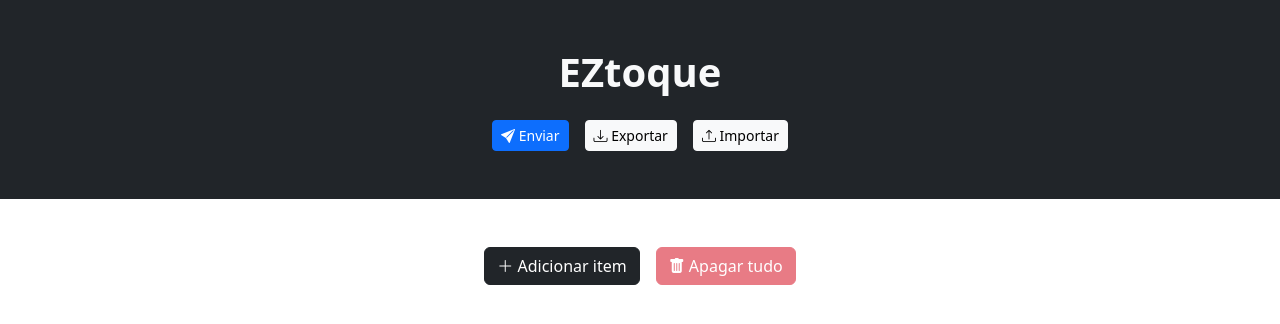
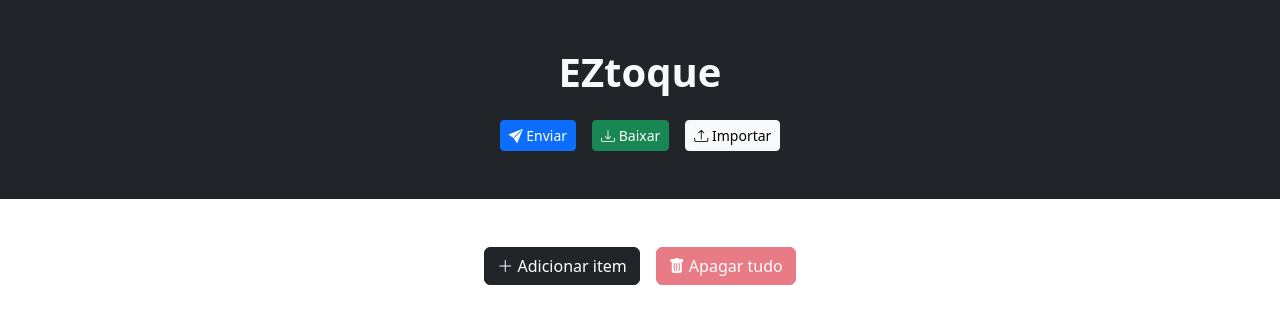
Before and after one commit to benhurk/Meu-Estoque, a React (Vite) app: page / in a window 1280 px wide. Shown: the top 324 px of the page. Built offline with nearby package versions, Linux system fonts and the light colour scheme.

Commit message:
Changed the color and the text for more clarity

```diff
--- a/src/components/DownloadBtn/index.tsx
+++ b/src/components/DownloadBtn/index.tsx
@@ -10,9 +10,12 @@ export default function DownloadBtn() {
     const url = URL.createObjectURL(blob);
 
     return (
-        <a className='btn btn-sm btn-light' href={url} download='estoque.json'>
+        <a
+            className='btn btn-sm btn-success'
+            href={url}
+            download='estoque.json'>
             <i className='bi bi-download' />
-            &nbsp;Exportar
+            &nbsp;Baixar
         </a>
     );
 }
```
